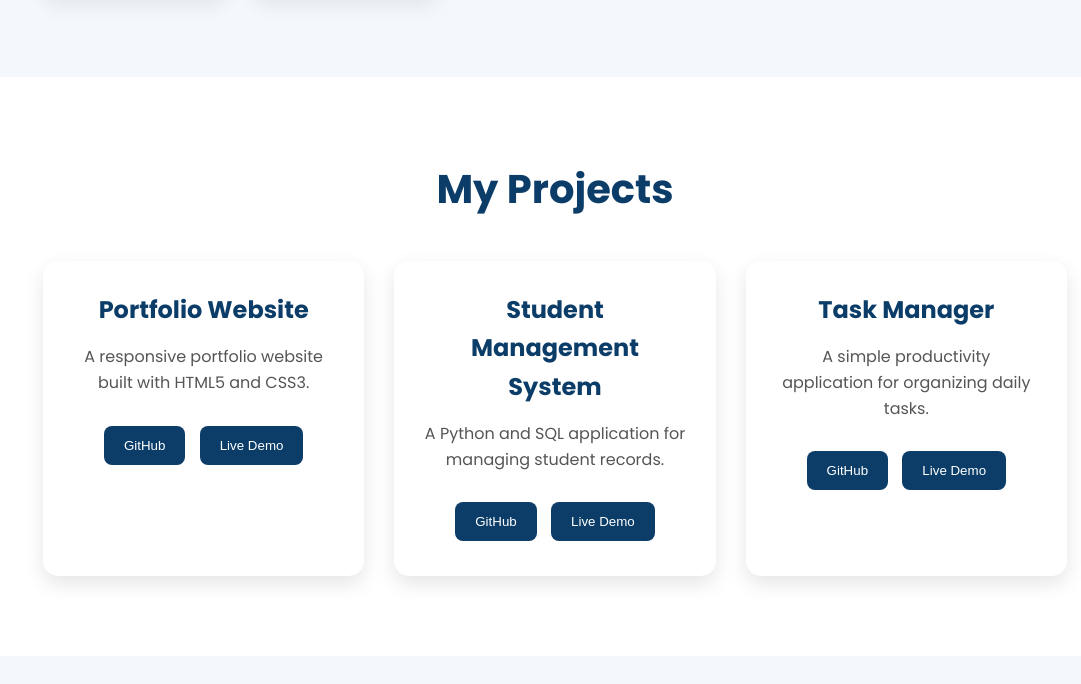
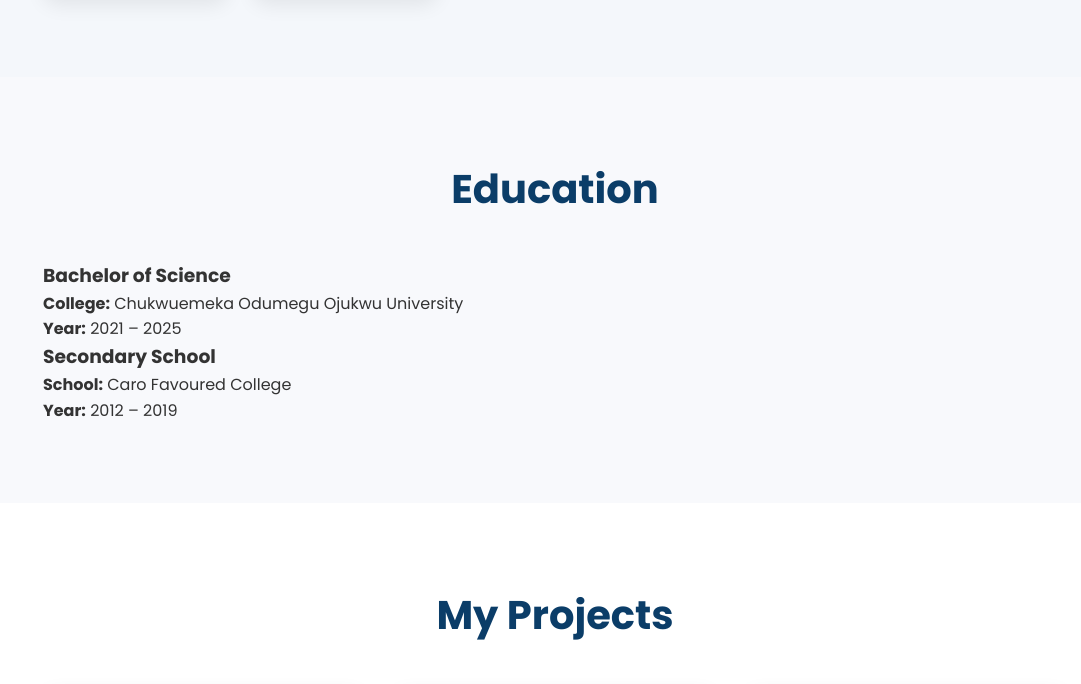
Before and after one commit to Chioma001dev/Portfolio-Website, a plain HTML site: page index.html in a window 1280 px wide. Shown: the part 1785-2469 px from the top of the page, without its empty margins (85-1166 px from the left). Drawn offline with Linux system fonts and the light colour scheme.

Commit message:
Add education section to index.html
Added education section with details about degrees and institutions.

```diff
--- a/index.html
+++ b/index.html
@@ -22,6 +22,8 @@
                 <li><a href="#home">Home</a></li>
                 <li><a href="#about">About</a></li>
                 <li><a href="#skills">Skills</a></li>
+                <li><a href="#skills">Skills</a></li>
+                <li><a href="#education">Education</a></li>
                 <li><a href="#projects">Projects</a></li>
                 <li><a href="#contact">Contact</a></li>
             </ul>
@@ -104,6 +106,49 @@
 
     </section>
 
+    </section>
+
+<!-- Education -->
+
+<section id="education">
+
+    <h2 class="title">Education</h2>
+
+    <div class="education-container">
+
+        <div class="education-card">
+
+            <h3>Bachelor of Science</h3>
+
+            <p>
+                <strong>College:</strong>
+                Chukwuemeka Odumegu Ojukwu University
+            </p>
+
+            <p>
+                <strong>Year:</strong> 2021 – 2025
+            </p>
+
+        </div>
+
+        <div class="education-card">
+
+            <h3>Secondary School</h3>
+
+            <p>
+                <strong>School:</strong> Caro Favoured College
+            </p>
+
+            <p>
+                <strong>Year:</strong> 2012 – 2019
+            </p>
+
+        </div>
+
+    </div>
+
+</section>
+
     <!-- Projects -->
 
     <section id="projects">
```
